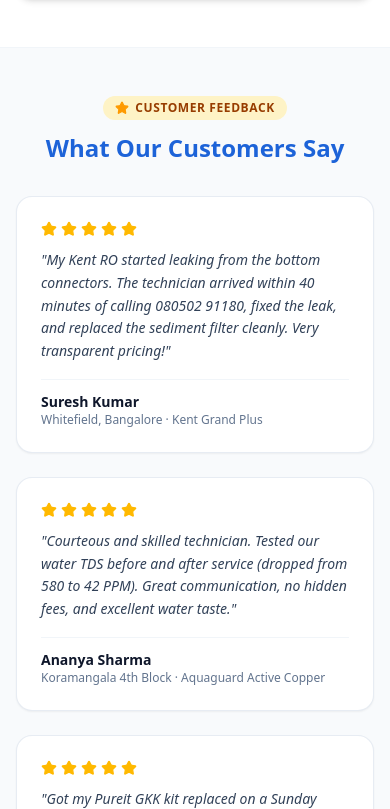
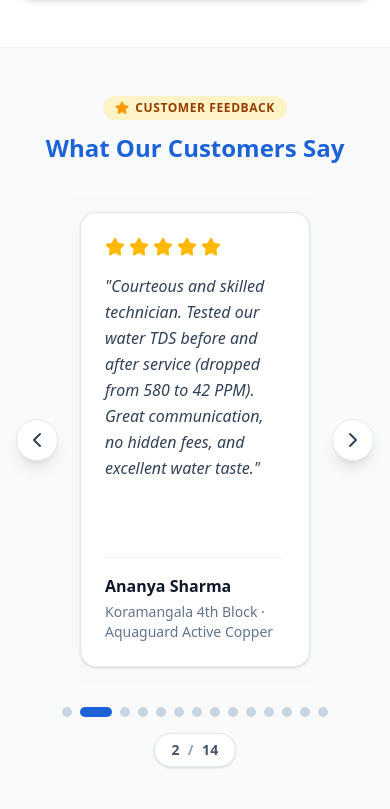
Before and after one commit to raviiiiiiiiiiiiiiiiiiiiiiiiiii/ro-site-new, a Next.js app: page / in a window 390 px wide. Shown: the part 3335-4144 px from the top of the page. Built offline with nearby package versions, Linux system fonts and the light colour scheme.

Commit message:
feat: add review carousel and update service options
Implement a responsive ReviewCarousel for testimonials, expand lead generation service types, and add new customer reviews to enhance user engagement.

```diff
--- a/app/page.tsx
+++ b/app/page.tsx
@@ -4,6 +4,7 @@ import { Phone, Star, ShieldCheck, Clock, Award, Wrench, CheckCircle2, Droplets,
 import { BUSINESS_DETAILS, HOMEPAGE_FAQS, HOMEPAGE_TESTIMONIALS, BANGALORE_LOCALITIES, SERVICES_LIST } from '@/src/data/content';
 import { LeadForm } from '@/src/components/LeadForm';
 import { FAQAccordion } from '@/src/components/FAQAccordion';
+import { ReviewCarousel } from '@/src/components/ReviewCarousel';
 
 export const metadata: Metadata = {
   title: 'Bangalore Service Centre | Best RO Water Purifier Repair & Service Bangalore | Call 080502 91180',
@@ -272,7 +273,7 @@ export default function HomePage() {
 
         {/* VERIFIED REVIEWS */}
         <section className="py-12 sm:py-16 bg-slate-50 border-b border-slate-100">
-          <div className="max-w-5xl mx-auto px-4 sm:px-6 lg:px-8 text-center">
+          <div className="max-w-6xl mx-auto px-4 sm:px-6 lg:px-8 text-center">
             <div className="inline-flex items-center gap-1.5 px-3 py-1 rounded-full bg-amber-100 text-amber-800 text-xs font-bold uppercase tracking-wider mb-3">
               <Star className="w-3.5 h-3.5 fill-amber-500 text-amber-500" />
               Customer Feedback
@@ -281,29 +282,7 @@ export default function HomePage() {
               What Our Customers Say
             </h2>
 
-            <div className="grid grid-cols-1 sm:grid-cols-2 lg:grid-cols-3 gap-6 text-left">
-              {HOMEPAGE_TESTIMONIALS.slice(0, 3).map((review) => (
-                <div
-                  key={review.id}
-                  className="bg-white rounded-2xl p-6 border border-slate-200/80 shadow-xs flex flex-col justify-between"
-                >
-                  <div>
-                    <div className="flex items-center gap-1 mb-3">
-                      {[...Array(review.rating)].map((_, i) => (
-                        <Star key={i} className="w-4 h-4 fill-amber-400 text-amber-400" />
-                      ))}
-                    </div>
-                    <p className="text-sm text-slate-700 leading-relaxed italic mb-4">
-                      "{review.comment}"
-                    </p>
-                  </div>
-                  <div className="pt-3 border-t border-slate-100">
-                    <p className="text-sm font-bold text-slate-900">{review.name}</p>
-                    <p className="text-xs text-slate-500">{review.locality} · {review.brandServiced}</p>
-                  </div>
-                </div>
-              ))}
-            </div>
+            <ReviewCarousel testimonials={HOMEPAGE_TESTIMONIALS} />
           </div>
         </section>
 
--- a/src/components/LeadForm.tsx
+++ b/src/components/LeadForm.tsx
@@ -29,6 +29,7 @@ const getServiceOptionsForBrand = (brandName: string): string[] => {
   return [
     `${displayName} water purifier service`,
     `${displayName} water purifier repair`,
+    `${displayName} water purifier filter replacement`,
     `${displayName} water purifier amc`,
   ];
 };
--- /dev/null
+++ b/src/components/ReviewCarousel.tsx
@@ -0,0 +1,128 @@
+'use client';
+
+import React, { useState, useEffect, useCallback } from 'react';
+import { Star, ChevronLeft, ChevronRight } from 'lucide-react';
+import { Testimonial } from '@/src/types';
+
+interface ReviewCarouselProps {
+  testimonials: Testimonial[];
+  autoPlay?: boolean;
+  autoPlayInterval?: number;
+}
+
+export function ReviewCarousel({
+  testimonials,
+  autoPlay = true,
+  autoPlayInterval = 5000,
+}: ReviewCarouselProps) {
+  const [currentIndex, setCurrentIndex] = useState(0);
+  const totalSlides = testimonials.length;
+
+  const prevSlide = useCallback((e?: React.MouseEvent) => {
+    if (e) {
+      e.preventDefault();
+      e.stopPropagation();
+    }
+    setCurrentIndex((prev) => (prev === 0 ? totalSlides - 1 : prev - 1));
+  }, [totalSlides]);
+
+  const nextSlide = useCallback((e?: React.MouseEvent) => {
+    if (e) {
+      e.preventDefault();
+      e.stopPropagation();
+    }
+    setCurrentIndex((prev) => (prev === totalSlides - 1 ? 0 : prev + 1));
+  }, [totalSlides]);
+
+  const goToSlide = (slideIndex: number, e?: React.MouseEvent) => {
+    if (e) {
+      e.preventDefault();
+      e.stopPropagation();
+    }
+    setCurrentIndex(slideIndex);
+  };
+
+  useEffect(() => {
+    if (!autoPlay) return;
+    const slideInterval = setInterval(() => nextSlide(), autoPlayInterval);
+    return () => clearInterval(slideInterval);
+  }, [autoPlay, autoPlayInterval, nextSlide]);
+
+  if (!testimonials || totalSlides === 0) return null;
+
+  return (
+    <div className="w-full max-w-5xl mx-auto flex flex-col items-center relative">
+      <div className="relative w-full px-12 sm:px-16">
+
+        {/* Track Container */}
+        <div className="overflow-hidden rounded-2xl bg-slate-50/50">
+          <div
+            className="flex w-full transition-transform duration-500 ease-in-out"
+            style={{ transform: `translateX(-${currentIndex * 100}%)` }}
+          >
+            {testimonials.map((review) => (
+              <div key={review.id} className="w-full flex-shrink-0 p-4">
+                <div className="bg-white rounded-2xl p-6 sm:p-8 border border-slate-200 shadow-sm flex flex-col justify-between h-full text-left max-w-3xl mx-auto">
+                  <div>
+                    <div className="flex items-center gap-1 mb-4">
+                      {[...Array(review.rating)].map((_, i) => (
+                        <Star key={i} className="w-5 h-5 fill-amber-400 text-amber-400" />
+                      ))}
+                    </div>
+                    <p className="text-base sm:text-lg text-slate-700 leading-relaxed italic mb-6">
+                      "{review.comment}"
+                    </p>
+                  </div>
+                  <div className="pt-4 border-t border-slate-100">
+                    <p className="text-base font-bold text-slate-900">{review.name}</p>
+                    <p className="text-sm text-slate-500 mt-1">{review.locality} &middot; {review.brandServiced}</p>
+                  </div>
+                </div>
+              </div>
+            ))}
+          </div>
+        </div>
+
+        {/* Left Arrow Button */}
+        <button
+          onClick={prevSlide}
+          type="button"
+          className="absolute top-1/2 -translate-y-1/2 left-0 sm:left-4 z-50 text-2xl rounded-full p-2 sm:p-3 bg-white border border-slate-200 text-slate-700 shadow-lg hover:bg-slate-50 hover:text-[#1d63d8] hover:scale-105 active:scale-95 transition-all focus:outline-none focus:ring-4 focus:ring-blue-100"
+          aria-label="Previous slide"
+        >
+          <ChevronLeft className="w-6 h-6" />
+        </button>
+
+        {/* Right Arrow Button */}
+        <button
+          onClick={nextSlide}
+          type="button"
+          className="absolute top-1/2 -translate-y-1/2 right-0 sm:right-4 z-50 text-2xl rounded-full p-2 sm:p-3 bg-white border border-slate-200 text-slate-700 shadow-lg hover:bg-slate-50 hover:text-[#1d63d8] hover:scale-105 active:scale-95 transition-all focus:outline-none focus:ring-4 focus:ring-blue-100"
+          aria-label="Next slide"
+        >
+          <ChevronRight className="w-6 h-6" />
+        </button>
+      </div>
+
+      {/* Indicator Navigation Dots & Number */}
+      <div className="mt-6 flex flex-col items-center gap-4 z-10 w-full">
+        <div className="flex gap-2 flex-wrap justify-center w-full max-w-[80vw]">
+          {testimonials.map((_, slideIndex) => (
+            <button
+              key={slideIndex}
+              onClick={(e) => goToSlide(slideIndex, e)}
+              type="button"
+              className={`h-2.5 rounded-full transition-all duration-300 focus:outline-none ${
+                currentIndex === slideIndex ? 'w-8 bg-[#1d63d8]' : 'w-2.5 bg-slate-300 hover:bg-slate-400 cursor-pointer'
+              }`}
+              aria-label={`Go to slide ${slideIndex + 1}`}
+            />
+          ))}
+        </div>
+        <div className="text-sm font-semibold text-slate-600 bg-white px-4 py-1.5 rounded-full tabular-nums tracking-wide shadow-sm border border-slate-200 inline-block">
+          {currentIndex + 1} <span className="text-slate-400 mx-1">/</span> {totalSlides}
+        </div>
+      </div>
+    </div>
+  );
+}
--- a/src/data/content.ts
+++ b/src/data/content.ts
@@ -507,6 +507,96 @@ export const HOMEPAGE_TESTIMONIALS: Testimonial[] = [
     comment: 'Opted for their Annual Maintenance Contract for our AO Smith purifier. Smooth booking process, thorough preventive inspection, and water tastes completely fresh again.',
     date: '3 weeks ago',
   },
+  {
+    id: 't5',
+    name: 'Rahul Verma',
+    locality: 'Hebbal',
+    rating: 5,
+    brandServiced: 'Livpure Smart',
+    comment: 'The Livpure machine was making a loud vibrating noise. Technician quickly identified a faulty booster pump and replaced it with a genuine spare. Runs perfectly silent now.',
+    date: '1 month ago',
+  },
+  {
+    id: 't6',
+    name: 'Sneha Rao',
+    locality: 'JP Nagar 7th Phase',
+    rating: 5,
+    brandServiced: 'LG PuriCare',
+    comment: 'Amazing service! They cleaned the stainless steel tank thoroughly and changed the carbon block. Water flow is back to normal. Highly recommend their service in South Bangalore.',
+    date: '1 month ago',
+  },
+  {
+    id: 't7',
+    name: 'Vikram Singh',
+    locality: 'BTM Layout',
+    rating: 4,
+    brandServiced: 'Havells Max',
+    comment: 'Good experience overall. The technician arrived a bit late due to traffic but did a very professional job replacing the UV lamp and checking all connections.',
+    date: '2 months ago',
+  },
+  {
+    id: 't8',
+    name: 'Priya Desai',
+    locality: 'Malleshwaram',
+    rating: 5,
+    brandServiced: 'Blue Star Excella',
+    comment: 'We have an older Blue Star model and were struggling to find authentic filters. These guys brought the exact matching filters. Very knowledgeable team.',
+    date: '2 months ago',
+  },
+  {
+    id: 't9',
+    name: 'Amit Kulkarni',
+    locality: 'Banashankari',
+    rating: 5,
+    brandServiced: 'Kent Supreme',
+    comment: 'Booked a complete RO membrane overhaul. The water taste improved dramatically. They even showed me the TDS readings before and after the membrane swap.',
+    date: '2 months ago',
+  },
+  {
+    id: 't10',
+    name: 'Pooja Shetty',
+    locality: 'Electronic City Phase 1',
+    rating: 5,
+    brandServiced: 'Eureka Forbes Aquaguard',
+    comment: 'Extremely polite technician. He didn\'t just replace the filters but also cleaned the entire outer casing and explained how to maintain the purifier. 5 stars!',
+    date: '3 months ago',
+  },
+  {
+    id: 't11',
+    name: 'Kiran Kumar',
+    locality: 'Marathahalli',
+    rating: 5,
+    brandServiced: 'Pureit Eco Water Saver',
+    comment: 'Our purifier stopped powering on. Thought the motherboard was dead, but the technician honestly diagnosed it as a simple SMPS adapter issue. Saved us a lot of money.',
+    date: '3 months ago',
+  },
+  {
+    id: 't12',
+    name: 'Neha Patil',
+    locality: 'Bellandur',
+    rating: 4,
+    brandServiced: 'Zero B',
+    comment: 'Quick and hassle-free AMC renewal. They keep track of the filter replacement schedule and call me when it is due. Very convenient for working professionals.',
+    date: '4 months ago',
+  },
+  {
+    id: 't13',
+    name: 'Rajesh Iyer',
+    locality: 'Rajajinagar',
+    rating: 5,
+    brandServiced: 'AO Smith Green',
+    comment: 'Had a major leakage issue that flooded our kitchen counter. Called them at 8 AM, and the issue was fixed by 9:30 AM. Excellent emergency response.',
+    date: '4 months ago',
+  },
+  {
+    id: 't14',
+    name: 'Swati Reddy',
+    locality: 'Yelahanka',
+    rating: 5,
+    brandServiced: 'Kent Pearl',
+    comment: 'Used their uninstallation and reinstallation service when shifting houses. They handled the equipment carefully and set it up perfectly at the new place without any leaks.',
+    date: '5 months ago',
+  },
 ];
 
 export const WHY_CHOOSE_US_POINTS = [
```
